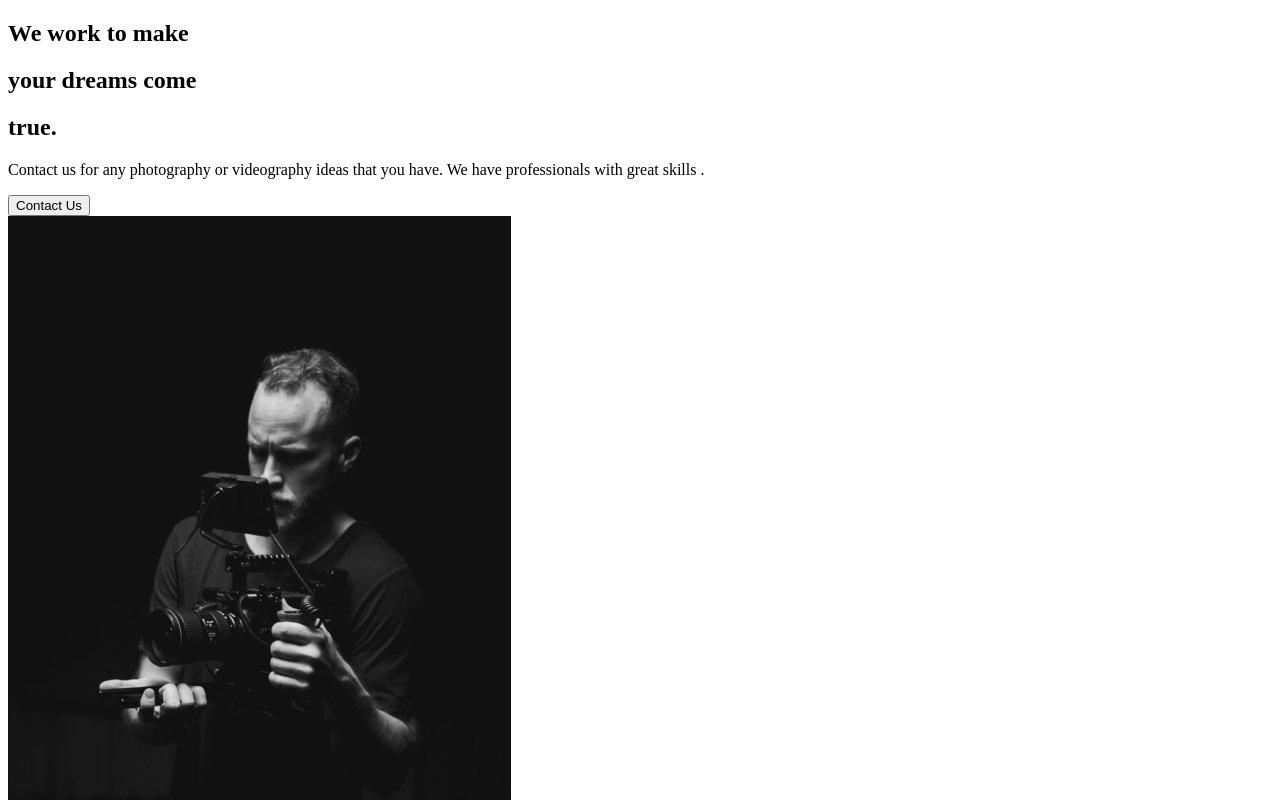
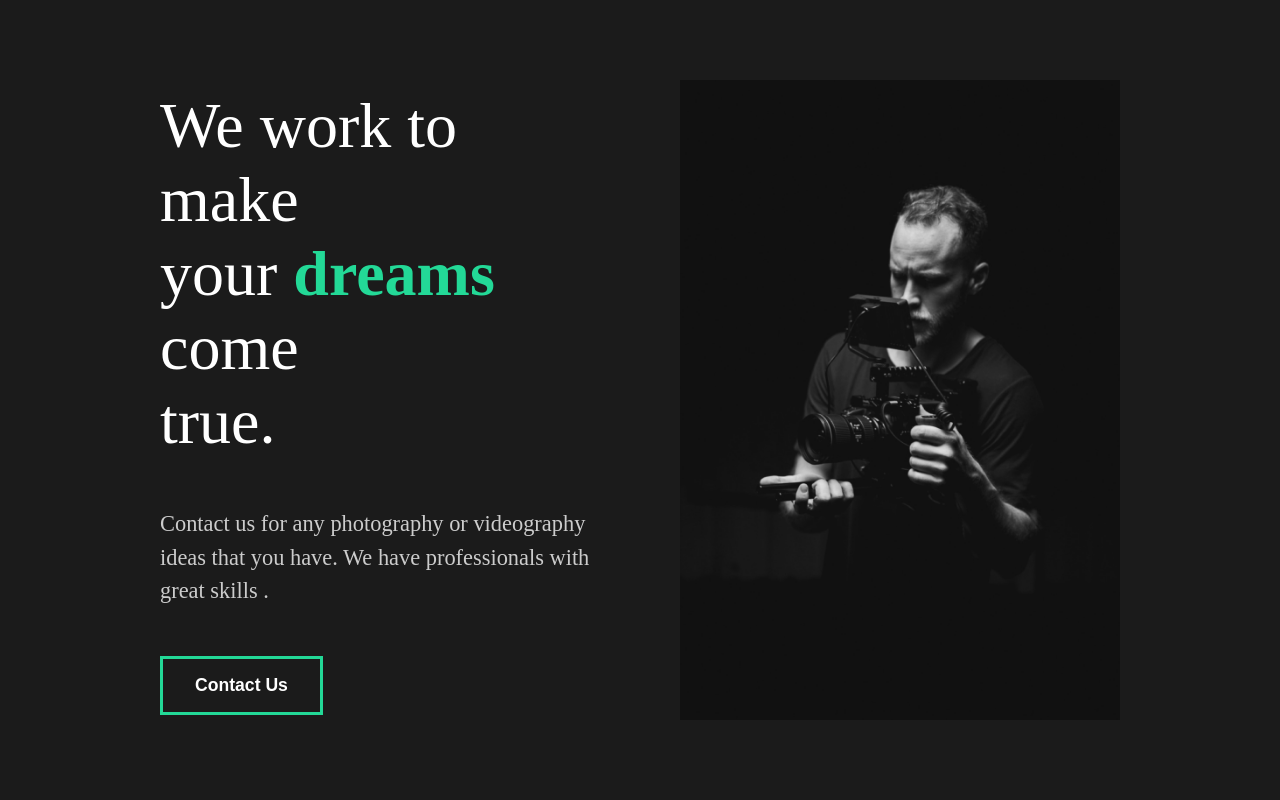
Before and after one commit to Brian-Magomere-Igadwa/capture-project, a React (Create React App) app: page / in a window 1280 px wide. Shown: the top 800 px of the page. Built offline with nearby package versions, Linux system fonts and the light colour scheme.

Commit message:
5. Adding Styled Components

```diff
--- a/src/App.js
+++ b/src/App.js
@@ -1,11 +1,13 @@
 import React from "react";
+import GlobalStyle from "./components/GlobalStyled";
 import AboutUs from "./pages/AboutUs";
-function App() {
+const App = () => {
   return (
     <div className="App">
+      <GlobalStyle />
       <AboutUs />
     </div>
   );
-}
+};
 
 export default App;
--- a/src/components/AboutSection.js
+++ b/src/components/AboutSection.js
@@ -1,33 +1,60 @@
 import React from "react";
 import home1 from "../img/home1.png";
-
+import styled from "styled-components";
 const AboutSection = () => {
   return (
-    <div>
-      <div className="description">
+    <StyledAbout>
+      <StyleDescription>
         <div className="title">
-          <div className="hide">
+          <StyledHide>
             <h2>We work to make</h2>
-          </div>
-          <div className="hide">
+          </StyledHide>
+          <StyledHide>
             <h2>
               your <span>dreams</span> come
             </h2>
-          </div>
-          <div className="hide">
+          </StyledHide>
+          <StyledHide>
             <h2>true.</h2>
-          </div>
+          </StyledHide>
         </div>
         <p>
           Contact us for any photography or videography ideas that you have. We
           have professionals with great skills .
         </p>
         <button>Contact Us</button>
-      </div>
-      <div className="image">
+      </StyleDescription>
+      <StyledImage>
         <img src={home1} alt="Guy with a camera." />
-      </div>
-    </div>
+      </StyledImage>
+    </StyledAbout>
   );
 };
+const StyledAbout = styled.div`
+  min-height: 90vh;
+  display: flex;
+  align-items: center;
+  justify-content: space-between;
+  padding: 5rem 10rem;
+  color: white;
+`;
+const StyleDescription = styled.div`
+  flex: 1;
+  padding-right: 5rem;
+  h2 {
+    font-weight: lighter;
+  }
+`;
+const StyledImage = styled.div`
+  flex: 1;
+  overflow: hidden;
+  img {
+    width: 100%;
+    height: 80vh;
+    object-fit: cover;
+  }
+`;
+const StyledHide = styled.div`
+  overflow: hidden;
+`;
 export default AboutSection;
--- /dev/null
+++ b/src/components/GlobalStyled.js
@@ -0,0 +1,53 @@
+import { createGlobalStyle } from "styled-components";
+
+const GlobalStyle = createGlobalStyle`
+    *{
+        margin: 0;
+        padding:0;
+        box-sizing: border-box;
+    }
+    body{
+        background-color: #1b1b1b;
+    }
+    button{
+        font-weight: bold;
+        font-size: 1.1rem;
+        cursor:pointer;
+        padding:1rem 2rem;
+        border:3px solid #23d997;
+        background: transparent;
+        color:white;
+        transition:all 0.5s ease;
+        &:hover{
+            background-color: #23d997;
+            color:white;
+
+        }
+    }
+    h2{
+        font-weight:lighter;
+        font-size:4rem;
+    }
+    h3{
+        color:white;
+    }
+    h4{
+        font-weight:bold;
+
+    }
+    a{
+        font-size: 1.1rem;
+    }
+    span{
+        font-weight:bold;
+        color:#23d997;
+    }
+    p{
+        padding: 3rem 0rem;
+        color:#ccc;
+        font-size:1.4rem;
+        line-height: 150%;
+    }
+    `;
+
+export default GlobalStyle;
```
